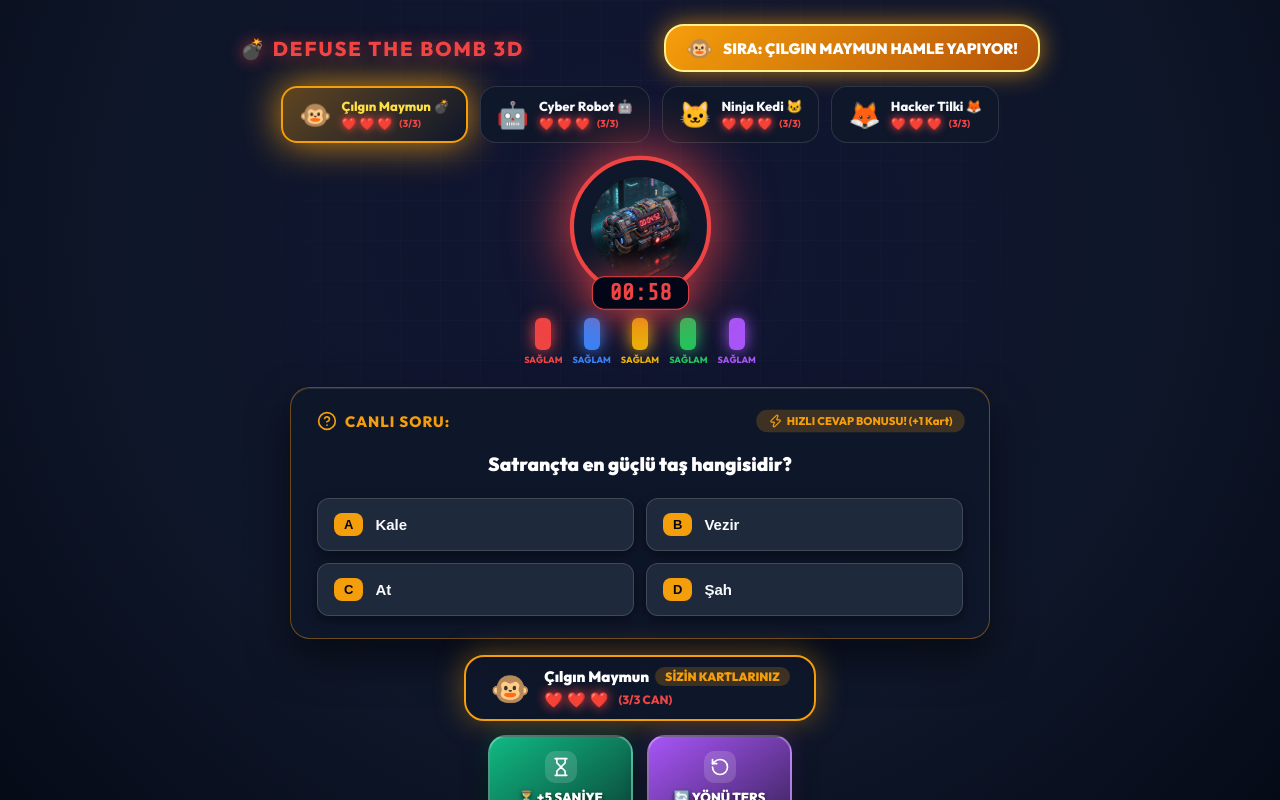
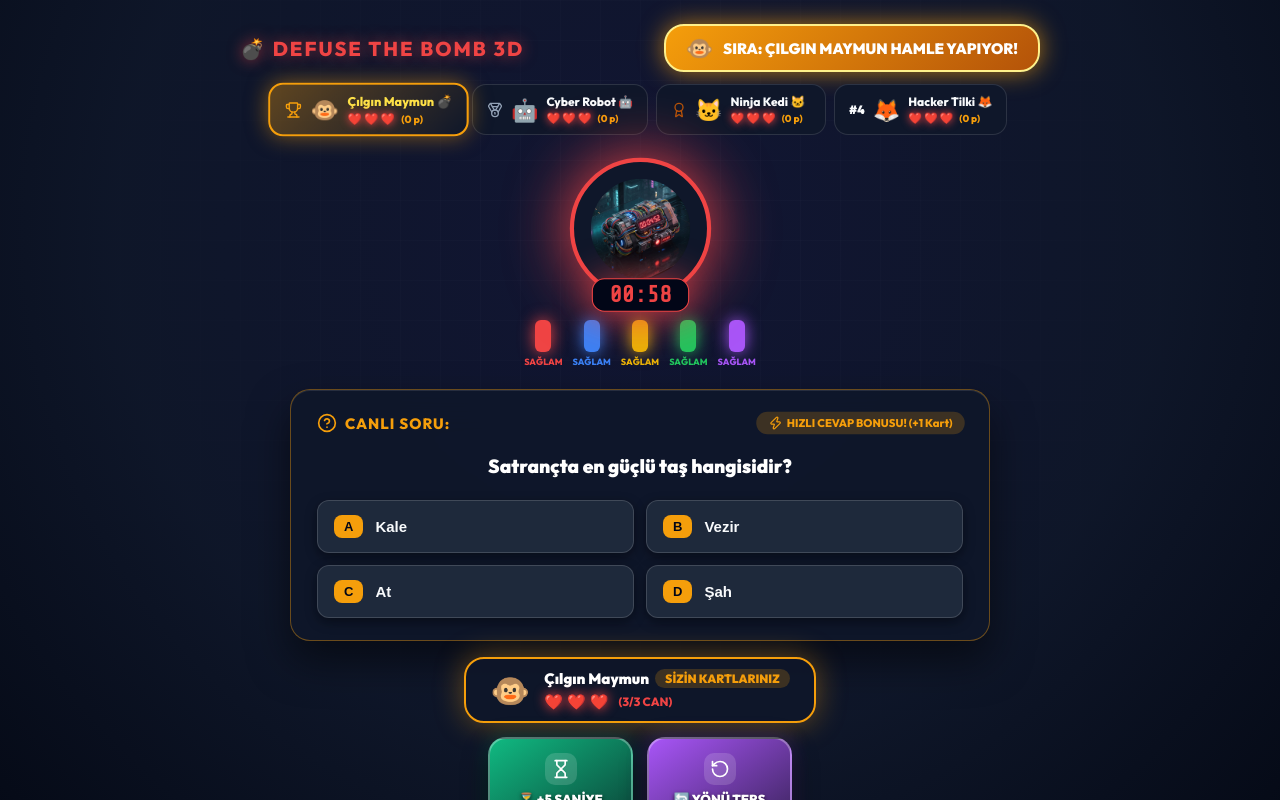
Before and after one commit to berenysrr/defuse-the-bomb, a React (Vite) app: page / in a window 1280 px wide. Both pictures are taken after a click on the button "1 CİHAZDA OYUNU BAŞLAT!". Built offline with nearby package versions, Linux system fonts and the light colour scheme.

Commit message:
feat: add Live Match Leaderboard with real-time rankings and remove Chaos Wheel for smooth flow

```diff
--- a/src/App.jsx
+++ b/src/App.jsx
@@ -3,7 +3,7 @@ import { GameProvider, useGame } from './context/GameContext';
 import Lobby from './components/Lobby';
 import QuestionCard from './components/QuestionCard';
 import MiniGameCard from './components/MiniGameCard';
-import ChaosWheelModal from './components/ChaosWheelModal';
+import Leaderboard from './components/Leaderboard';
 import PlayerHand from './components/PlayerHand';
 import GameLogs from './components/GameLogs';
 import { motion, AnimatePresence } from 'framer-motion';
@@ -19,8 +19,6 @@ function GameBoard() {
     wires,
     wireEffect,
     currentQuestion,
-    showChaosWheel,
-    applyChaosEvent,
     handleMiniGameResult
   } = useGame();
 
@@ -90,17 +88,11 @@ function GameBoard() {
   return (
     <div className="modern-arena-wrapper">
 
-      {/* 🎡 1. KAOS ÇARKI MODALI (HER 3 TURDA BİR) */}
-      <ChaosWheelModal
-        isVisible={showChaosWheel}
-        onComplete={applyChaosEvent}
-      />
-
-      {/* 🚀 2. ÜST BÖLÜM: HEADER VE SIRA BANNERİ */}
-      <div style={{ width: '100%', maxWidth: '800px', margin: '0 auto 16px auto', display: 'flex', flexDirection: 'column', alignItems: 'center' }}>
+      {/* 🚀 1. ÜST BÖLÜM: LOGO VE SIRA BANNERİ */}
+      <div style={{ width: '100%', maxWidth: '800px', margin: '0 auto 12px auto', display: 'flex', flexDirection: 'column', alignItems: 'center' }}>
 
         {/* LOGO VE AKTİF OYUNCU DUYURUSU */}
-        <div style={{ width: '100%', display: 'flex', alignItems: 'center', justifyContent: 'space-between', marginBottom: '14px' }}>
+        <div style={{ width: '100%', display: 'flex', alignItems: 'center', justifyContent: 'space-between', marginBottom: '12px' }}>
           <h2 style={{ margin: 0, fontSize: '20px', color: '#ef4444', letterSpacing: '2px', textShadow: '0 0 15px rgba(239,68,68,0.6)', display: 'flex', alignItems: 'center', gap: '8px' }}>
             💣 DEFUSE THE BOMB 3D
           </h2>
@@ -129,51 +121,11 @@ function GameBoard() {
           </motion.div>
         </div>
 
-        {/* OYUNCULAR SIRASI */}
-        <div style={{ display: 'flex', gap: '12px', justifyContent: 'center', width: '100%', flexWrap: 'wrap' }}>
-          {players.map((p, idx) => {
-            const isTurn = idx === turnIndex;
-            return (
-              <div
-                key={p.id}
-                className={isTurn ? 'active-turn-ring' : ''}
-                style={{
-                  display: 'flex',
-                  alignItems: 'center',
-                  gap: '10px',
-                  padding: '10px 16px',
-                  borderRadius: '16px',
-                  background: isTurn ? 'linear-gradient(135deg, rgba(245, 158, 11, 0.35), #0f172a)' : '#0f172a',
-                  border: isTurn ? '2.5px solid #f59e0b' : '1.5px solid rgba(255,255,255,0.12)',
-                  boxShadow: isTurn ? '0 0 25px rgba(245, 158, 11, 0.6)' : 'none',
-                  opacity: p.lives <= 0 ? 0.3 : 1,
-                  transition: 'all 0.25s ease'
-                }}
-              >
-                <span style={{ fontSize: '26px' }}>{p.avatar?.icon}</span>
-                <div>
-                  <div style={{ fontSize: '13px', fontWeight: 'bold', color: isTurn ? '#fde047' : '#f8fafc' }}>
-                    {p.name} {isTurn ? '💣' : ''}
-                  </div>
-                  <div style={{ fontSize: '12px', marginTop: '2px', display: 'flex', alignItems: 'center', gap: '3px' }}>
-                    {Array.from({ length: 3 }).map((_, i) => (
-                      <span key={i} style={{ opacity: i < p.lives ? 1 : 0.2, filter: i < p.lives ? 'drop-shadow(0 0 4px #ef4444)' : 'none' }}>
-                        ❤️
-                      </span>
-                    ))}
-                    <span style={{ fontSize: '10px', color: '#ef4444', fontWeight: 'bold', marginLeft: '4px' }}>
-                      ({p.lives}/3)
-                    </span>
-                  </div>
-                </div>
-                {p.hasShield && <Shield size={14} color="#3b82f6" />}
-              </div>
-            );
-          })}
-        </div>
+        {/* 🏆 CANLI MAÇ SIRALAMA TABLOSU (1., 2., 3., 4.) */}
+        <Leaderboard />
       </div>
 
-      {/* 💣 3. ORTA BÖLÜM: BÜYÜK BOMBA + KABLO EFEKTİ + GÖRSEL KABLOLAR + SORU / MİNİ OYUN */}
+      {/* 💣 2. ORTA BÖLÜM: BÜYÜK BOMBA + KABLO EFEKTİ + GÖRSEL KABLOLAR + SORU / MİNİ OYUN */}
       <div style={{ display: 'flex', flexDirection: 'column', alignItems: 'center', justifyContent: 'center', width: '100%', maxWidth: '700px', margin: '0 auto', position: 'relative' }}>
 
         {/* KABLO KESİLME DURUM BANNERİ */}
@@ -212,16 +164,16 @@ function GameBoard() {
 
         {/* PARLAYAN CANLI BOMBA */}
         <motion.div
-          animate={{ scale: timeLeft <= 3 ? [1, 1.2, 1] : [1, 1.05, 1] }}
-          transition={{ repeat: Infinity, duration: timeLeft <= 3 ? 0.35 : 2 }}
+          animate={{ scale: timeLeft <= 5 ? [1, 1.2, 1] : [1, 1.05, 1] }}
+          transition={{ repeat: Infinity, duration: timeLeft <= 5 ? 0.35 : 2 }}
           style={{
             position: 'relative',
             width: '135px',
             height: '135px',
             borderRadius: '50%',
             background: '#0f172a',
-            border: `4px solid ${timeLeft <= 3 ? '#ff0055' : '#ef4444'}`,
-            boxShadow: `0 0 60px ${timeLeft <= 3 ? '#ff0055' : '#ef4444'}`,
+            border: `4px solid ${timeLeft <= 5 ? '#ff0055' : '#ef4444'}`,
+            boxShadow: `0 0 60px ${timeLeft <= 5 ? '#ff0055' : '#ef4444'}`,
             display: 'flex',
             flexDirection: 'column',
             alignItems: 'center',
@@ -276,7 +228,7 @@ function GameBoard() {
         )}
       </div>
 
-      {/* 🎴 4. ALT BÖLÜM: SİZİN LÜKS AKSİYON KARTLARINIZ */}
+      {/* 🎴 3. ALT BÖLÜM: SİZİN LÜKS AKSİYON KARTLARINIZ */}
       <PlayerHand />
 
     </div>
--- /dev/null
+++ b/src/components/Leaderboard.jsx
@@ -0,0 +1,74 @@
+import React from 'react';
+import { useGame } from '../context/GameContext';
+import { Trophy, Medal, Award, Skull } from 'lucide-react';
+import { motion } from 'framer-motion';
+
+export default function Leaderboard() {
+  const { players, turnIndex } = useGame();
+
+  // Oyuncuları Can > Puan sırasına göre canlı sırala
+  const sortedPlayers = [...players].sort((a, b) => {
+    if (b.lives !== a.lives) return b.lives - a.lives;
+    return (b.score || 0) - (a.score || 0);
+  });
+
+  const medalIcons = [
+    <Trophy size={16} color="#f59e0b" />,
+    <Medal size={16} color="#94a3b8" />,
+    <Award size={16} color="#b45309" />
+  ];
+
+  return (
+    <div style={{ width: '100%', maxWidth: '800px', margin: '0 auto 14px auto', display: 'flex', flexDirection: 'column', alignItems: 'center' }}>
+
+      {/* BAŞLIK VE CANLI SIRALAMA SÜTUNLARI */}
+      <div style={{ display: 'flex', gap: '8px', justifyContent: 'center', width: '100%', flexWrap: 'wrap' }}>
+        {sortedPlayers.map((p, rankIdx) => {
+          const isTurn = players[turnIndex]?.id === p.id;
+
+          return (
+            <motion.div
+              key={p.id}
+              animate={{ scale: isTurn ? 1.05 : 1 }}
+              style={{
+                display: 'flex',
+                alignItems: 'center',
+                gap: '8px',
+                padding: '8px 14px',
+                borderRadius: '14px',
+                background: isTurn ? 'linear-gradient(135deg, rgba(245, 158, 11, 0.35), #0f172a)' : '#0f172a',
+                border: isTurn ? '2px solid #f59e0b' : '1px solid rgba(255,255,255,0.12)',
+                boxShadow: isTurn ? '0 0 20px rgba(245, 158, 11, 0.5)' : 'none',
+                opacity: p.lives <= 0 ? 0.3 : 1,
+                minWidth: '170px'
+              }}
+            >
+              {/* SIRALAMA DERECESİ */}
+              <div style={{ display: 'flex', alignItems: 'center', justifyContent: 'center', fontWeight: '900', fontSize: '12px' }}>
+                {p.lives > 0 ? (medalIcons[rankIdx] || `#${rankIdx + 1}`) : <Skull size={16} color="#ef4444" />}
+              </div>
+
+              <span style={{ fontSize: '22px' }}>{p.avatar?.icon}</span>
+
+              <div>
+                <div style={{ fontSize: '12px', fontWeight: 'bold', color: isTurn ? '#fde047' : '#f8fafc', whiteSpace: 'nowrap' }}>
+                  {p.name} {isTurn ? '💣' : ''}
+                </div>
+                <div style={{ fontSize: '11px', marginTop: '2px', display: 'flex', alignItems: 'center', gap: '2px' }}>
+                  {Array.from({ length: 3 }).map((_, i) => (
+                    <span key={i} style={{ opacity: i < p.lives ? 1 : 0.2, filter: i < p.lives ? 'drop-shadow(0 0 4px #ef4444)' : 'none' }}>
+                      ❤️
+                    </span>
+                  ))}
+                  <span style={{ fontSize: '10px', color: '#f59e0b', fontWeight: 'bold', marginLeft: '4px' }}>
+                    ({p.score || 0} p)
+                  </span>
+                </div>
+              </div>
+            </motion.div>
+          );
+        })}
+      </div>
+    </div>
+  );
+}
--- a/src/context/GameContext.jsx
+++ b/src/context/GameContext.jsx
@@ -41,22 +41,16 @@ export function GameProvider({ children }) {
   const [gameState, setGameState] = useState('LOBBY');
   const [turnIndex, setTurnIndex] = useState(0);
   const [turnDirection, setTurnDirection] = useState(1);
-
-  // TEK VE ORTAK CANLI BOMBA GERİ SAYIM SÜRESİ (60 SANİYE KESİNTİSİZ)
   const [timeLeft, setTimeLeft] = useState(60);
 
   const [lastPlayedCard, setLastPlayedCard] = useState(null);
   const [wireEffect, setWireEffect] = useState(null);
 
-  const [turnCount, setTurnCount] = useState(0);
-  const [showChaosWheel, setShowChaosWheel] = useState(false);
-  const [doubleWireCutNext, setDoubleWireCutNext] = useState(false);
-
   const [players, setPlayers] = useState([
-    { id: 0, name: 'Çılgın Maymun', avatar: AVATARS[0], lives: 3, hand: [], hasShield: false, isBot: false },
-    { id: 1, name: 'Cyber Robot 🤖', avatar: AVATARS[1], lives: 3, hand: [], hasShield: false, isBot: true },
-    { id: 2, name: 'Ninja Kedi 🐱', avatar: AVATARS[2], lives: 3, hand: [], hasShield: false, isBot: true },
-    { id: 3, name: 'Hacker Tilki 🦊', avatar: AVATARS[3], lives: 3, hand: [], hasShield: false, isBot: true }
+    { id: 0, name: 'Çılgın Maymun', avatar: AVATARS[0], lives: 3, score: 0, hand: [], hasShield: false, isBot: false },
+    { id: 1, name: 'Cyber Robot 🤖', avatar: AVATARS[1], lives: 3, score: 0, hand: [], hasShield: false, isBot: true },
+    { id: 2, name: 'Ninja Kedi 🐱', avatar: AVATARS[2], lives: 3, score: 0, hand: [], hasShield: false, isBot: true },
+    { id: 3, name: 'Hacker Tilki 🦊', avatar: AVATARS[3], lives: 3, score: 0, hand: [], hasShield: false, isBot: true }
   ]);
 
   const [wires, setWires] = useState([
@@ -86,10 +80,7 @@ export function GameProvider({ children }) {
     setGameState('PLAYING');
     setTurnIndex(0);
     setTurnDirection(1);
-    setTimeLeft(60); // TEK VE ORTAK BOMBA SÜRESİ 60 SANİYE KESİNTİSİZ!
-    setTurnCount(0);
-    setShowChaosWheel(false);
-    setDoubleWireCutNext(false);
+    setTimeLeft(60);
     setUsedQuestionIds([]);
     setLastPlayedCard(null);
     setWireEffect(null);
@@ -106,6 +97,7 @@ export function GameProvider({ children }) {
         name: config.name?.trim() !== '' ? config.name : defaultNames[idx % defaultNames.length],
         avatar: config.avatar || AVATARS[idx % AVATARS.length],
         lives: 3,
+        score: 0,
         hand: [card1, card2],
         hasShield: false,
         isBot: idx !== 0
@@ -114,7 +106,7 @@ export function GameProvider({ children }) {
 
     setPlayers(newPlayers);
     pickNewQuestion();
-    addLog(`💣 TEK BÜYÜK BOMBA BAŞLADI! Ortak Süre: 60 Saniye!`);
+    addLog(`💣 Oyun Başladı! Ortak Süre: 60 Saniye!`);
   };
 
   const resetWires = () => {
@@ -146,13 +138,13 @@ export function GameProvider({ children }) {
   // BOT OYUNCU HAMLE ENGINE
   useEffect(() => {
     let botTimer;
-    if (gameState === 'PLAYING' && players[turnIndex]?.isBot && !showChaosWheel) {
+    if (gameState === 'PLAYING' && players[turnIndex]?.isBot) {
       botTimer = setTimeout(() => {
         const bot = players[turnIndex];
         const aliveRivals = players.filter((p, idx) => idx !== turnIndex && p.lives > 0);
         const randomTarget = aliveRivals[Math.floor(Math.random() * aliveRivals.length)];
 
-        if (bot.hand.length > 0 && Math.random() < 0.45) {
+        if (bot.hand.length > 0 && Math.random() < 0.4) {
           const cardToPlay = bot.hand[Math.floor(Math.random() * bot.hand.length)];
           playCard(cardToPlay, randomTarget);
           return;
@@ -169,12 +161,12 @@ export function GameProvider({ children }) {
     }
 
     return () => clearTimeout(botTimer);
-  }, [gameState, turnIndex, currentQuestion, showChaosWheel]);
+  }, [gameState, turnIndex, currentQuestion]);
 
-  // ORTAK BOMBA GERİ SAYIMI (KESİNTİSİZ TÜM MASAYI ETKİLER)
+  // ORTAK BOMBA GERİ SAYIMI
   useEffect(() => {
     let timerId;
-    if (gameState === 'PLAYING' && timeLeft > 0 && !showChaosWheel) {
+    if (gameState === 'PLAYING' && timeLeft > 0) {
       timerId = setInterval(() => {
         setTimeLeft(prev => {
           if (prev <= 1) {
@@ -187,7 +179,7 @@ export function GameProvider({ children }) {
       }, 1000);
     }
     return () => clearInterval(timerId);
-  }, [gameState, timeLeft, showChaosWheel]);
+  }, [gameState, timeLeft]);
 
   const handleTimeOut = () => {
     addLog(`⏰ ORTAK SÜRE BİTTİ! Bomba ${players[turnIndex].name}'in elinde patladı!`);
@@ -201,58 +193,9 @@ export function GameProvider({ children }) {
       nextIdx = (nextIdx + turnDirection + total) % total;
     }
 
-    const newTurnCount = turnCount + 1;
-    setTurnCount(newTurnCount);
     setTurnIndex(nextIdx);
-
-    if (newTurnCount % 3 === 0) {
-      setShowChaosWheel(true);
-    } else {
-      pickNewQuestion();
-    }
+    pickNewQuestion();
     addLog(`👉 SIRA: ${players[nextIdx].name}'TA!`);
-  };
-
-  const applyChaosEvent = (event) => {
-    setShowChaosWheel(false);
-    if (!event) {
-      pickNewQuestion();
-      return;
-    }
-
-    switch (event.id) {
-      case 'SWAP_LIVES': {
-        const sorted = [...players].sort((a, b) => b.lives - a.lives);
-        const highestId = sorted[0].id;
-        const lowestId = sorted[sorted.length - 1].id;
-        if (highestId !== lowestId) {
-          const highLives = players[highestId].lives;
-          const lowLives = players[lowestId].lives;
-          setPlayers(prev => prev.map(p => {
-            if (p.id === highestId) return { ...p, lives: lowLives };
-            if (p.id === lowestId) return { ...p, lives: highLives };
-            return p;
-          }));
-          addLog(`🔄 ${players[highestId].name} ve ${players[lowestId].name} CANLARI TAKAS ETTİ!`);
-        }
-        break;
-      }
-      case 'SPEED_TURNS':
-        setTimeLeft(5);
-        addLog(`⚡ KAOS: Ortak Bomba Süresi 5 Saniyeye Düşürüldü!`);
-        break;
-      case 'CARD_RAIN':
-        setPlayers(prev => prev.map(p => ({ ...p, hand: [...p.hand, getRandomCard(p.hand)] })));
-        addLog(`🎁 KAOS: Herkese +1 Ekstra Aksiyon Kartı Dağıtıldı!`);
-        break;
-      case 'DOUBLE_WIRE':
-        setDoubleWireCutNext(true);
-        addLog(`💥 KAOS: Sıradaki yanlış cevapta 2 kablo kesilecek!`);
-        break;
-      default:
-        break;
-    }
-    pickNewQuestion();
   };
 
   const answerQuestion = (optionIndex) => {
@@ -260,7 +203,9 @@ export function GameProvider({ children }) {
 
     if (optionIndex === currentQuestion.correct) {
       sounds.playBeep(1200, 0.1);
-      addLog(`✅ ${players[turnIndex].name} doğru bildi! Bomba paslandı.`);
+      // Puan ekle
+      setPlayers(prev => prev.map((p, idx) => idx === turnIndex ? { ...p, score: p.score + 10 } : p));
+      addLog(`✅ ${players[turnIndex].name} doğru bildi! (+10 Puan)`);
       passTurn();
     } else {
       addLog(`❌ Yanlış cevap! Kablo kesiliyor...`);
@@ -271,7 +216,8 @@ export function GameProvider({ children }) {
   const handleMiniGameResult = (isSuccess) => {
     if (isSuccess) {
       sounds.playBeep(1400, 0.15);
-      addLog(`🎯 MİNİ OYUN BAŞARILI! Bomba imha edildi.`);
+      setPlayers(prev => prev.map((p, idx) => idx === turnIndex ? { ...p, score: p.score + 15 } : p));
+      addLog(`🎯 MİNİ OYUN BAŞARILI! (+15 Puan)`);
       passTurn();
     } else {
       addLog(`💥 MİNİ OYUN BAŞARISIZ! Kablo kesiliyor...`);
@@ -308,7 +254,7 @@ export function GameProvider({ children }) {
         addLog(`🛡️ KALKAN KORUDU! ${players[victimIdx].name} kurtuldu!`);
         setPlayers(prev => prev.map((p, idx) => idx === victimIdx ? { ...p, hasShield: false } : p));
         resetWires();
-        setTimeLeft(60); // Bomba patlamasında ortak süre sıfırlanır!
+        setTimeLeft(60);
         passTurn();
       } else {
         triggerExplosionForPlayer(victimIdx);
@@ -335,7 +281,7 @@ export function GameProvider({ children }) {
       addLog(`🏆 ŞAMPİYON: ${alivePlayers[0].name}! 🎉`);
     } else {
       resetWires();
-      setTimeLeft(60); // Yeni turda ortak süre sıfırlanır!
+      setTimeLeft(60);
       passTurn();
     }
   };
@@ -438,11 +384,9 @@ export function GameProvider({ children }) {
         logs,
         lastPlayedCard,
         wireEffect,
-        showChaosWheel,
         startGame,
         answerQuestion,
         handleMiniGameResult,
-        applyChaosEvent,
         playCard
       }}
     >
```
